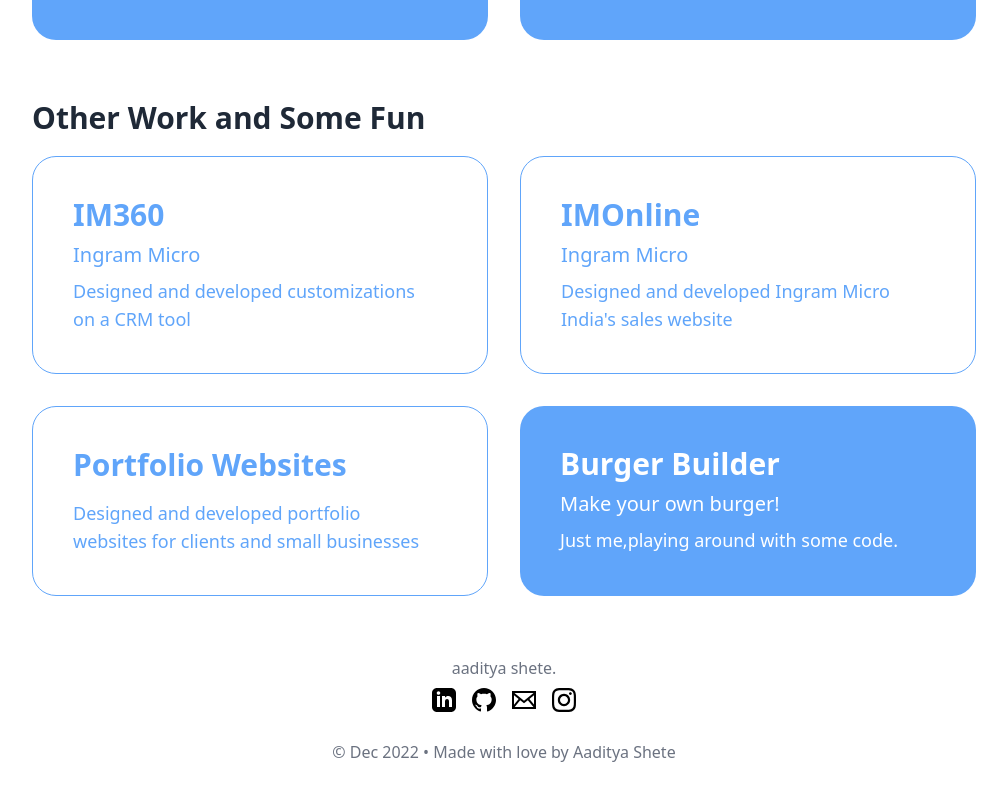
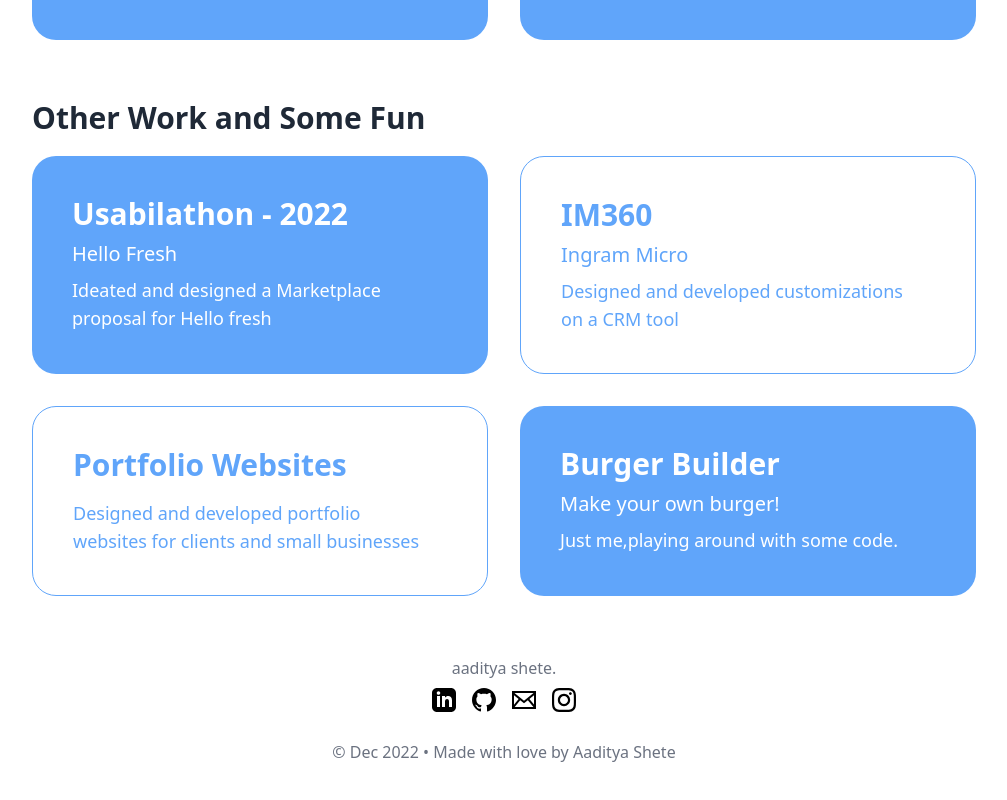
Before and after one commit to fan-boy/Portfolio-V2, a React (Create React App) app: page / in a window 1280 px wide. Shown: the part 1044-1844 px from the top of the page, without its empty margins (136-1143 px from the left). Built offline with nearby package versions, Linux system fonts and the light colour scheme; a web font is replaced by a local one.

Commit message:
Added usabilathon ppt

```diff
--- a/src/Components/Work/OtherWork.json
+++ b/src/Components/Work/OtherWork.json
@@ -1,7 +1,17 @@
 [
     {
+        "description": "Ideated and designed a Marketplace proposal for Hello fresh",
+        "id": 1,
+        "imageSrc": "",
+        "service": "Hello Fresh",
+        "title": "Usabilathon - 2022",
+        "link": "",
+        "url": "https://docs.google.com/presentation/d/1urUSBzo48vxV2bVuPyd5UoImAcB61hDCXJzLUTvaNio/edit#slide=id.g18ba75e7212_1_0",
+        "color":"blue"
+    },
+    {
         "description": "Designed and developed customizations on a CRM tool",
-        "id": 1,
+        "id": 2,
         "imageSrc": "",
         "service": "Ingram Micro",
         "title": "IM360",
@@ -9,16 +19,7 @@
         "url": "",
         "color":"blue"
     },
-    {
-        "description": "Designed and developed Ingram Micro India's sales website  ",
-        "id": 2,
-        "imageSrc": "",
-        "service": "Ingram Micro",
-        "title": "IMOnline",
-        "link": "",
-        "url": "",
-        "color":"blue"
-    },
+
     {
         "description": "Designed and developed portfolio websites for clients and small businesses",
         "id": 3,
--- a/src/Pages/WorkDetails/Hive/Hive.tsx
+++ b/src/Pages/WorkDetails/Hive/Hive.tsx
@@ -32,7 +32,7 @@
 import Carousel from 'react-multi-carousel';
 import 'react-multi-carousel/lib/styles.css';
 
-const ChainReactive = () => {
+const Hive = () => {
   const [cardClicked, setCardClicked] = useState("");
   const [isLoading, setLoading] = useState(false);
   const [workDetails, setWorkDetails] = useState<Work[]>([]);
@@ -626,4 +626,4 @@
   )
 }
 
-export default ChainReactive;
+export default Hive;
```
